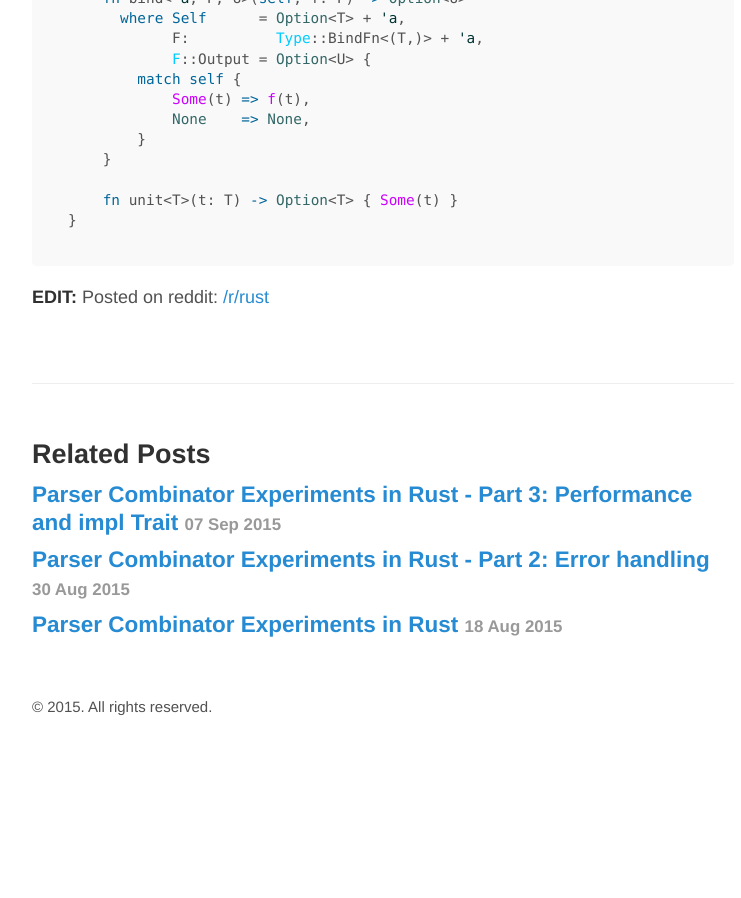
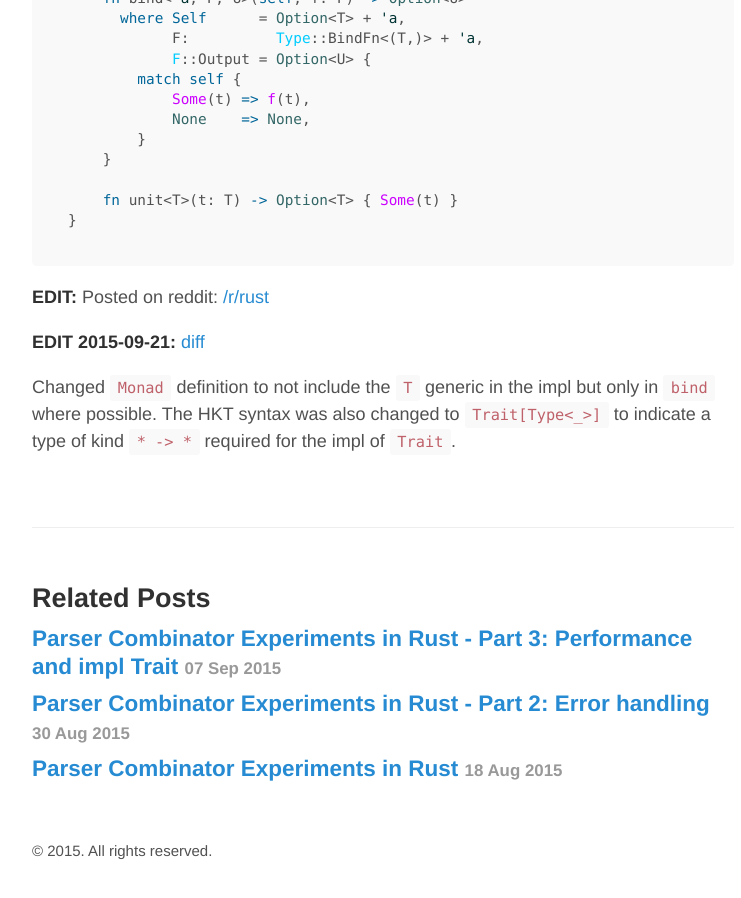
Before and after one commit to m4rw3r/m4rw3r.github.io, a Jekyll site: the page built from _posts/2015-09-19-rust-and-monad-trait.md, in a window 1280 px wide and 900 px high, scrolled down 12046 px. Shown: the whole window, without its empty margins (257-998 px from the left). Built offline with Jekyll 4.4.1, drawn with Linux system fonts in a browser that asks for light colours; Markdown is read by kramdown in place of the engine named in the settings; comment, search, counter and statistics services are not loaded; before the commit the page ends 12802 px from its top, so only the background shows below that.

Commit message:
Added edit note

```diff
--- a/_posts/2015-09-19-rust-and-monad-trait.md
+++ b/_posts/2015-09-19-rust-and-monad-trait.md
@@ -513,3 +513,9 @@ impl Monad for Option {
 [impl specialization]: https://github.com/rust-lang/rfcs/pull/1210
 
 **EDIT:** Posted on reddit: [/r/rust](https://www.reddit.com/r/rust/comments/3li3by/rust_and_the_monad_trait_not_just_higher_kinded/)
+
+**EDIT 2015-09-21:** [diff](https://github.com/m4rw3r/m4rw3r.github.io/commit/68bceb3f427b9f24ba0ec60f1b749a569a4a8981)
+
+Changed ``Monad`` definition to not include the ``T`` generic in the impl but only in ``bind``
+where possible. The HKT syntax was also changed to ``Trait[Type<_>]`` to indicate a type of
+kind ``* -> *`` required for the impl of ``Trait``.
```
